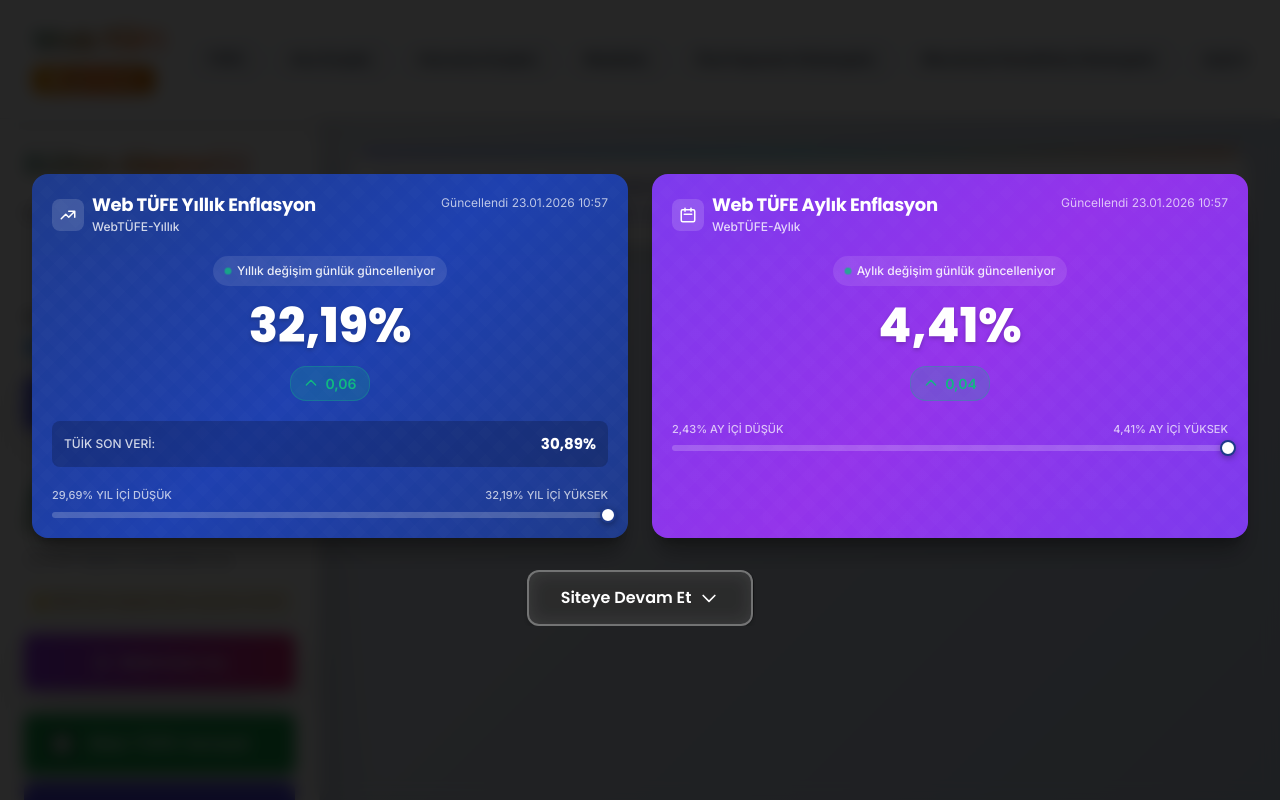
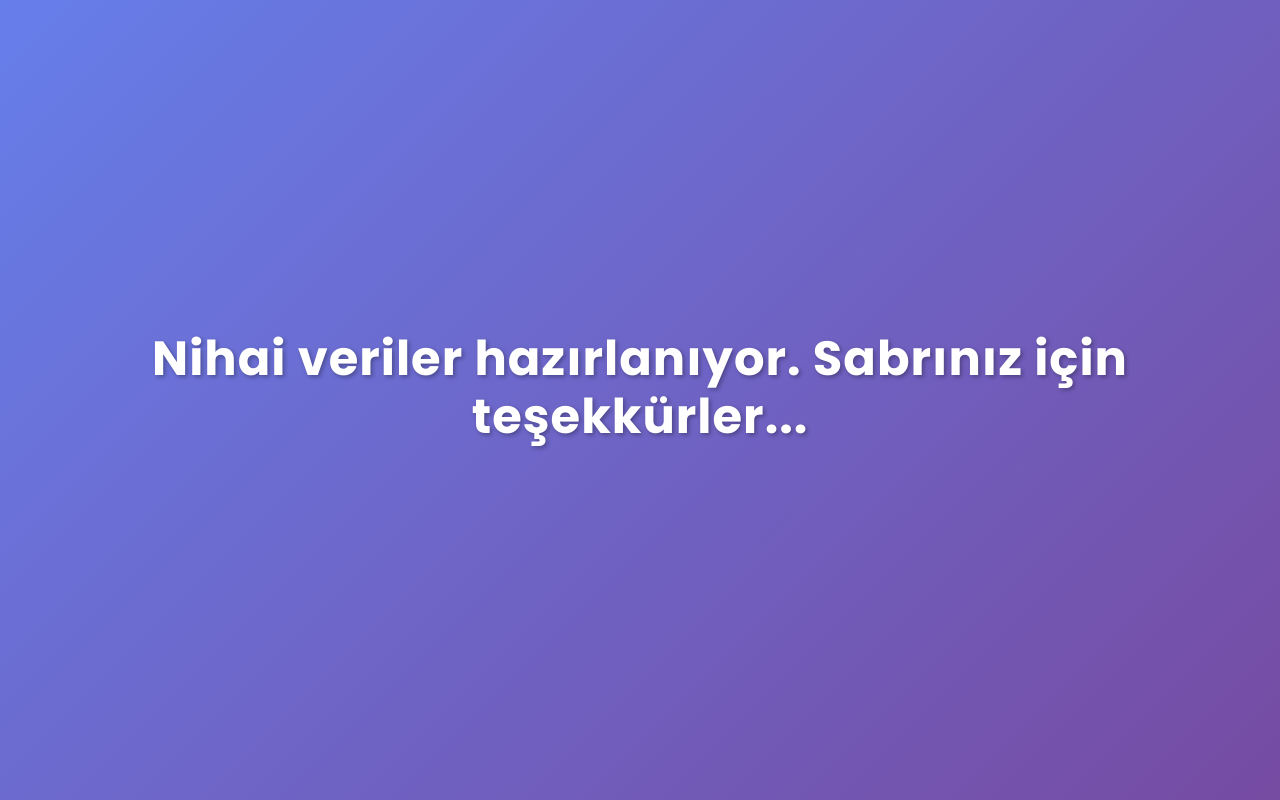
Before and after one commit to kaboya19/web-tufe-flask, a Flask app: page /ana-sayfa in a window 1280 px wide. Run offline with Flask 3, Linux system fonts and the light colour scheme; some libraries are stand-ins or nearby versions.

Commit message:
Update index.html

```diff
--- a/templates/index.html
+++ b/templates/index.html
@@ -3,6 +3,15 @@
 {% block title %}Anasayfa - Web TÜFE{% endblock %}
 
 {% block content %}
+<!-- Bakım Modu - Kullanıcı bunu kaldırana kadar aktif -->
+<div id="maintenance-mode" style="position: fixed; top: 0; left: 0; width: 100%; height: 100%; background: linear-gradient(135deg, #667eea 0%, #764ba2 100%); display: flex; align-items: center; justify-content: center; z-index: 99999; font-family: 'Poppins', 'Segoe UI', Tahoma, Geneva, Verdana, sans-serif;">
+    <div style="text-align: center; color: white; padding: 2rem;">
+        <h1 style="font-size: 3rem; font-weight: 700; margin-bottom: 1.5rem; text-shadow: 2px 2px 4px rgba(0,0,0,0.3); letter-spacing: 1px;">Nihai veriler hazırlanıyor. Sabrınız için teşekkürler...</h1>
+    </div>
+</div>
+
+<!-- Tüm içerik gizli - Bakım modu aktifken görünmeyecek -->
+<div id="main-content" style="display: none;">
 <div class="flex flex-col md:flex-row min-h-screen">
         <!-- Sidebar -->
     <aside class="w-full md:w-80 bg-white border-r border-gray-200 shadow-lg flex flex-col justify-between py-8 px-6 flex-shrink-0" style="background: rgba(255, 255, 255, 0.95); backdrop-filter: blur(10px);">
@@ -762,6 +771,9 @@
 
     </main>
     </div>
+</div>
+<!-- Bakım modu kapatıldığında yukarıdaki </div> satırını silin ve aşağıdaki satırı ekleyin: -->
+<!-- <div id="main-content"> satırını da silin -->
 {% endblock %}
 
 {% block scripts %}
```
